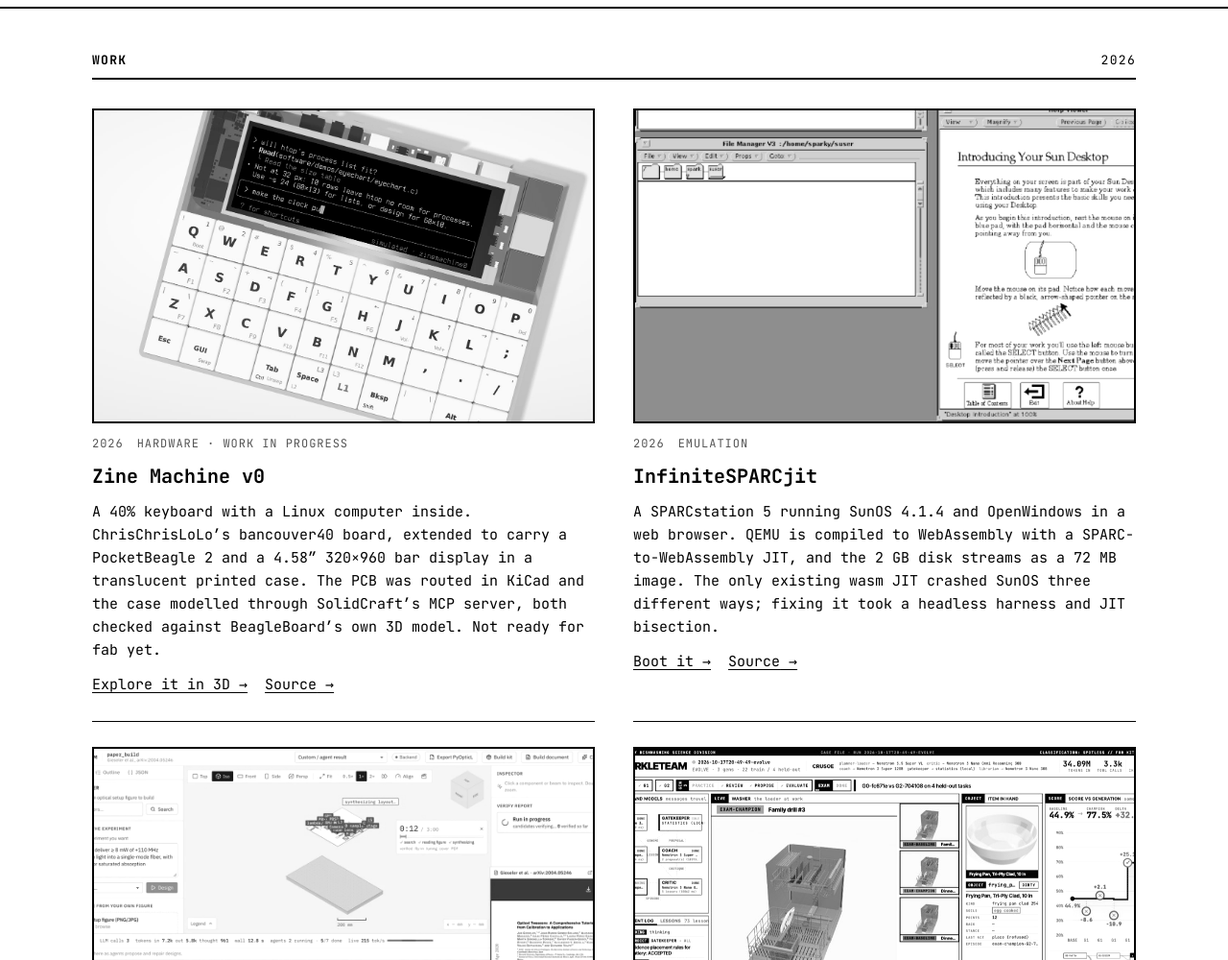
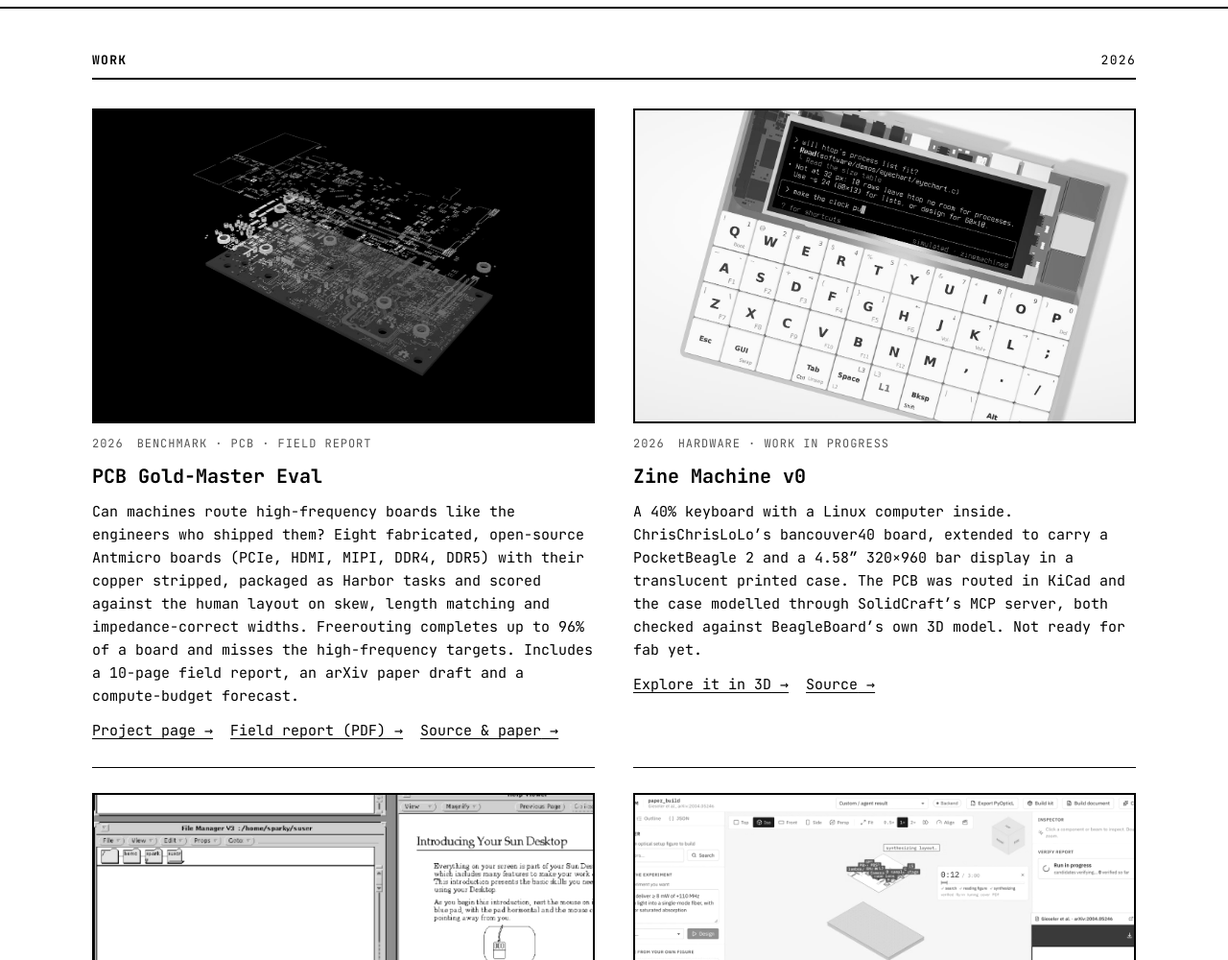
Before and after one commit to elevenarms/elevenarms.github.io, a plain HTML site: page index.html in a window 1280 px wide. Shown: the part 489-1489 px from the top of the page at 96% size. Drawn offline with Linux system fonts and the light colour scheme.

Commit message:
Add PCB Gold-Master Eval to Work: project page, field report PDF and source
Co-Authored-By: Claude Opus 5.5 <noreply@anthropic.com>
Claude-Session: https://claude.ai/code/session_01X7YYQ4kJUKCCViw9fua6wi

```diff
--- a/index.html
+++ b/index.html
@@ -48,6 +48,14 @@
     <div class="wrap">
       <h2>Work <span>2026</span></h2>
       <div class="grid">
+
+        <article class="p">
+          <figure><img src="/assets/img/pcb-gold-eval.jpg" alt="Exploded 3D view of Antmicro’s Jetson Orin baseboard: copper, solder mask and silkscreen layers pulled apart above the board" width="1400" height="745" loading="lazy"></figure>
+          <div class="meta"><span>2026</span><span>Benchmark · PCB · Field report</span></div>
+          <h3>PCB Gold-Master Eval</h3>
+          <p>Can machines route high-frequency boards like the engineers who shipped them? Eight fabricated, open-source Antmicro boards (PCIe, HDMI, MIPI, DDR4, DDR5) with their copper stripped, packaged as Harbor tasks and scored against the human layout on skew, length matching and impedance-correct widths. Freerouting completes up to 96% of a board and misses the high-frequency targets. Includes a 10-page field report, an arXiv paper draft and a compute-budget forecast.</p>
+          <p class="go"><a href="https://pcb-gold-eval.vercel.app">Project page</a><a href="https://pcb-gold-eval.vercel.app/assets/docs/field-report.pdf">Field report (PDF)</a><a href="https://github.com/elevenarms/pcb-gold-eval">Source &amp; paper</a></p>
+        </article>
 
         <article class="p">
           <figure><img src="/assets/img/zinemachine.jpg" alt="Close-up 3D view of the Zine Machine: cream keycaps printed with coloured layer legends, a bar display showing an agent chat, and red, yellow and blue mode keys in a cyan tray" width="1400" height="875" loading="lazy"></figure>
```
Also changed, not shown: assets/img/pcb-gold-eval.jpg (added).
